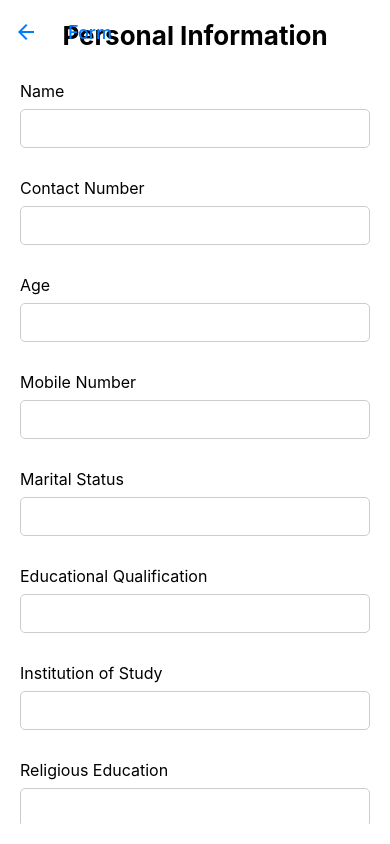
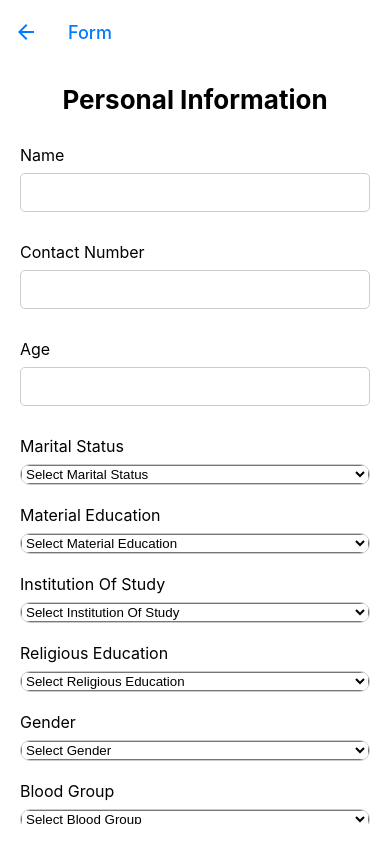
Before and after one commit to ajnanmvr/CDC-Connect, a React Native app: screen /Form in a window 390 px wide. Built offline with nearby package versions, Linux system fonts and the light colour scheme.

Commit message:
Axios added New drops added

```diff
--- a/package.json
+++ b/package.json
@@ -13,8 +13,10 @@
     "@react-native-picker/picker": "^2.5.0",
     "@react-navigation/native": "^6.1.7",
     "@react-navigation/native-stack": "^6.9.13",
+    "axios": "^1.5.0",
     "react": "18.2.0",
     "react-native": "0.72.4",
+    "react-native-linear-gradient": "^2.8.2",
     "react-native-otp-inputs": "^7.4.0",
     "react-native-safe-area-context": "^4.7.1",
     "react-native-screens": "^3.24.0"
--- a/src/App.jsx
+++ b/src/App.jsx
@@ -3,7 +3,7 @@ import React from 'react';
 import {ThemeProvider} from './hooks/ThemeProvider';
 import {lightTheme, darkTheme} from './styles/themes';
 import {SafeAreaView, useColorScheme, StatusBar} from 'react-native';
-import Navigation from './Navigation';
+import Navigation from './components/Navigation';
 
 const App = () => {
   const colorScheme = useColorScheme();
--- a/src/components/Dropdown.jsx
+++ b/src/components/Dropdown.jsx
@@ -1,26 +1,37 @@
-import React from 'react';
-import { View, Text, StyleSheet } from 'react-native';
+import React, {useState} from 'react';
+import {View, Text, TextInput, StyleSheet} from 'react-native';
 import {Picker} from '@react-native-picker/picker';
 import {useTheme} from '../hooks/ThemeProvider'; // Import the theme hook
 
+const Dropdown = ({selectedValue, onValueChange, label, options}) => {
+  const theme = useTheme();
+  const [showTextInput, setShowTextInput] = useState(false);
 
-const Dropdown = ({ selectedValue, onValueChange, label, options }) => {
-  const theme = useTheme();
+  const handleValueChange = value => {
+    onValueChange(value);
+    setShowTextInput(value === 'Other');
+  };
 
   return (
     <View style={styles.container}>
       <Text style={styles.label}>{label}</Text>
 
-      <View style={[styles.pickerContainer,{borderColor: theme.borderColor,}]} >
-        <Picker
-          selectedValue={selectedValue}
-          onValueChange={onValueChange}>
+      <View style={[styles.pickerContainer, {borderColor: theme.borderColor}]}>
+        <Picker selectedValue={selectedValue} onValueChange={handleValueChange}>
           <Picker.Item label={`Select ${label}`} value="" />
           {options.map(option => (
             <Picker.Item key={option} label={option} value={option} />
           ))}
         </Picker>
       </View>
+
+      {/* Conditional rendering of TextInput */}
+      {showTextInput && (
+        <TextInput
+          style={[styles.textInput, {borderColor: theme.borderColor}]}
+          placeholder={`Enter ${label}`}
+        />
+      )}
     </View>
   );
 };
@@ -38,6 +49,14 @@ const styles = StyleSheet.create({
     borderWidth: 1,
     overflow: 'hidden',
   },
+  textInput: {
+    marginTop: 8,
+    borderRadius: 10,
+    borderWidth: 1,
+    paddingHorizontal: 12,
+    paddingVertical: 8,
+    fontSize: 16,
+  },
 });
 
 export default Dropdown;
--- a/src/Navigation.jsx
+++ b/src/components/Navigation.jsx
@@ -1,13 +1,13 @@
 import React from 'react';
 import {NavigationContainer} from '@react-navigation/native';
 import {createNativeStackNavigator} from '@react-navigation/native-stack';
-import Home from './screens/Home'; // Import your OTP input  component
-import Login from './screens/Login'; // Import your login  component
-import SendMessage from './screens/SendMessage'; // Import your OTP input  component
-import OTPInput from './screens/OTPInput'; // Import your OTP input  component
-import SignUp from './screens/SignUp'; // Import your sign-up  component
-import Form from './screens/Form'; // Import your sign-up  component
-import {useTheme} from './hooks/ThemeProvider'; // Import the theme hook
+import Home from '../screens/Home'; // Import your OTP input  component
+import Login from '../screens/Login'; // Import your login  component
+import SendMessage from '../screens/SendMessage'; // Import your OTP input  component
+import OTPInput from '../screens/OTPInput'; // Import your OTP input  component
+import SignUp from '../screens/SignUp'; // Import your sign-up  component
+import Form from '../screens/Form'; // Import your sign-up  component
+import {useTheme} from '../hooks/ThemeProvider'; // Import the theme hook
 
 const Stack = createNativeStackNavigator();
 
@@ -19,10 +19,10 @@ const Navigation = () => {
       <Stack.Navigator
         initialRouteName="Home"
         screenOptions={{
-          headerTransparent: true,
+          headerShadowVisible: false,
           headerTintColor: theme.primaryColor,
           headerStyle: {backgroundColor: theme.backgroundColor},
-          contentStyle: {backgroundColor: theme.backgroundColor,padding:20},
+          contentStyle: {backgroundColor: theme.backgroundColor, padding: 20},
         }}>
         <Stack.Screen
           name="Home"
--- a/src/screens/Form.jsx
+++ b/src/screens/Form.jsx
@@ -1,44 +1,21 @@
-import React, { useState } from 'react';
-import { ScrollView, StyleSheet, Text, View } from 'react-native';
+import React, {useState} from 'react';
+import {ScrollView, StyleSheet, Text, View} from 'react-native';
 import InputField from '../components/InputField';
 import Title from '../components/Title';
 
 import Button from '../components/Button';
 import Dropdown from '../components/Dropdown';
 
-const AcademicStages = [
-  'LKG',
-  'UKG',
-  'Class 1',
-  'Class 2',
-  'Class 3',
-  'Class 4',
-  'Class 5',
-  'Class 6',
-  'Class 7',
-  'Class 8',
-  'Class 9',
-  'Class 10',
-  'Class 11',
-  'Class 12',
-  'Undergraduate',
-  'Postgraduate',
-  'Doctorate',
-];
-
 const GenderOptions = ['Male', 'Female'];
 
 const Form = () => {
-
   const [formData, setFormData] = useState({
     name: '',
-    academicStage: '',
     contactNumber: '',
     gender: 'male',
     age: '',
     mobileNumber: '',
     maritalStatus: '',
-    educationalQualification: '',
     institutionOfStudy: '',
     religiousEducation: '',
     materialEducation: '',
@@ -75,6 +52,7 @@ const Form = () => {
         <InputField
           value={formData.contactNumber}
           onChangeText={value => handleInputChange('contactNumber', value)}
+          keyboardType="numeric"
         />
       </View>
 
@@ -86,43 +64,39 @@ const Form = () => {
           keyboardType="numeric"
         />
       </View>
-      <View style={styles.input}>
-        <Text style={styles.label}>Mobile Number</Text>
-        <InputField
-          value={formData.mobileNumber}
-          onChangeText={value => handleInputChange('mobileNumber', value)}
-        />
-      </View>
-      <View style={styles.input}>
-        <Text style={styles.label}>Marital Status</Text>
-        <InputField
-          value={formData.maritalStatus}
-          onChangeText={value => handleInputChange('maritalStatus', value)}
-        />
-      </View>
-      <View style={styles.input}>
-        <Text style={styles.label}>Educational Qualification</Text>
-        <InputField
-          value={formData.educationalQualification}
-          onChangeText={value =>
-            handleInputChange('educationalQualification', value)
-          }
-        />
-      </View>
-      <View style={styles.input}>
-        <Text style={styles.label}>Institution of Study</Text>
-        <InputField
-          value={formData.institutionOfStudy}
-          onChangeText={value => handleInputChange('institutionOfStudy', value)}
-        />
-      </View>
-      <View style={styles.input}>
-        <Text style={styles.label}>Religious Education</Text>
-        <InputField
-          value={formData.religiousEducation}
-          onChangeText={value => handleInputChange('religiousEducation', value)}
-        />
-      </View>
+
+      <Dropdown
+        selectedValue={formData.maritalStatus}
+        onValueChange={value => handleInputChange('maritalStatus', value)}
+        label="Marital Status"
+        options={['Married', 'Unmarried', 'Widow/er']}
+      />
+      <Dropdown
+        selectedValue={formData.materialEducation}
+        onValueChange={value => handleInputChange('materialEducation', value)}
+        label="Material Education"
+        options={['Primary', 'Secondary', 'Predegree', 'Degree', 'PG', 'Phd']}
+      />
+
+      <Dropdown
+        selectedValue={formData.institutionOfStudy}
+        onValueChange={value => handleInputChange('institutionOfStudy', value)}
+        label="Institution Of Study"
+        options={[
+          'Government',
+          'Aided',
+          'Self Finance',
+          'Institute of National Importance',
+          'Centeral University',
+          'Other',
+        ]}
+      />
+      <Dropdown
+        selectedValue={formData.religiousEducation}
+        onValueChange={value => handleInputChange('religiousEducation', value)}
+        label="Religious Education"
+        options={['Dars', 'Arabic Collage', 'Madrasa']}
+      />
       <Dropdown
         selectedValue={formData.gender}
         onValueChange={value => handleInputChange('gender', value)}
@@ -133,14 +107,9 @@ const Form = () => {
         selectedValue={formData.bloodGroup}
         onValueChange={value => handleInputChange('bloodGroup', value)}
         label="Blood Group"
-        options={['A', 'B', 'AB', 'O']}
+        options={['A+', 'B+', 'AB+', 'O+', 'A-', 'B-', 'AB-', 'O-']}
       />
-      <Dropdown
-        selectedValue={formData.academicStage}
-        onValueChange={value => handleInputChange('academicStage', value)}
-        label="Academic Stage"
-        options={AcademicStages}
-      />
+
       <Dropdown
         selectedValue={formData.jobType}
         onValueChange={value => handleInputChange('jobType', value)}
```
Also changed, not shown: src/utils/Axios.js (added, +11 -0 lines), 1 other file (tests, documents, lock files or other folders).
